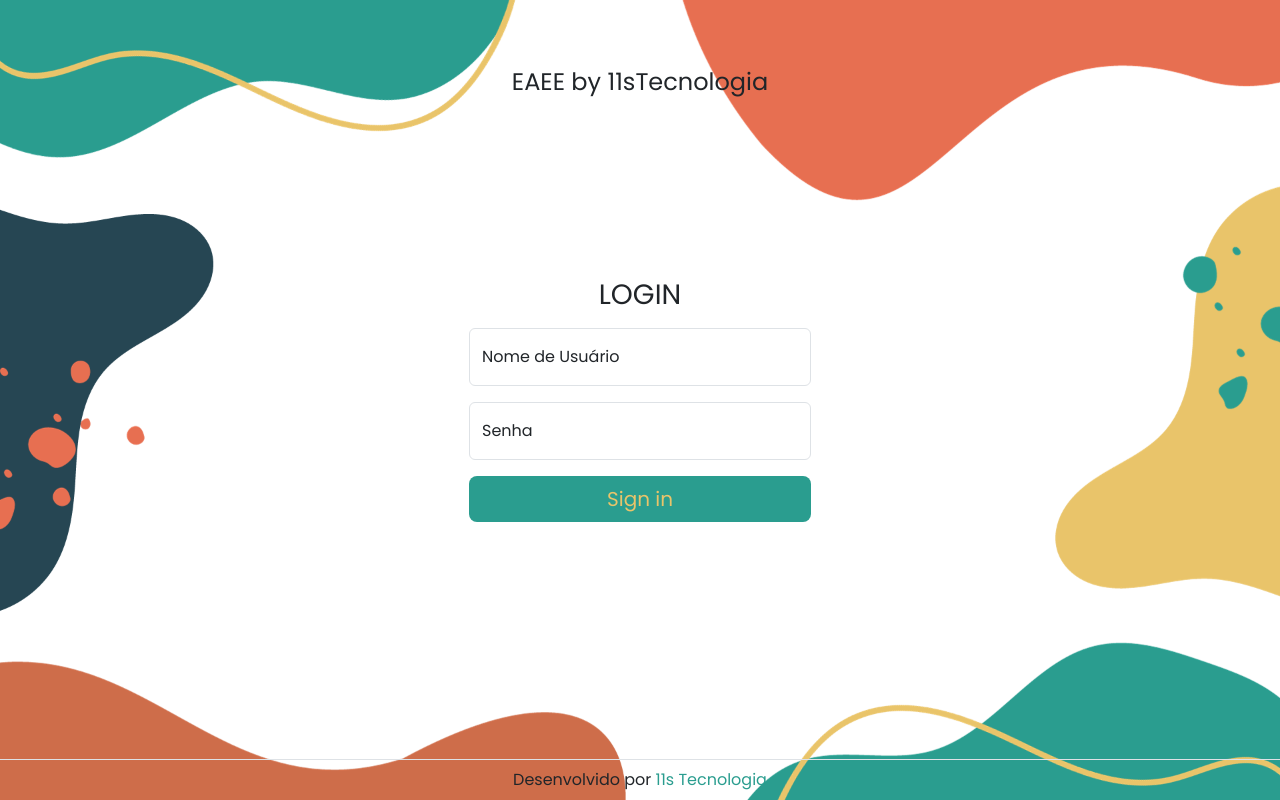
After one commit to francisco-duo/EAEE-by11sTecnologia, a Django app: page /login/ in a window 1280 px wide. The commit adds this page. Run offline with Django 4.2, Linux system fonts and the light colour scheme.

Commit message:
stle: Crianco template e estilos para o login

```diff
--- a/static/styles/style.css
+++ b/static/styles/style.css
@@ -13,17 +13,17 @@ body {
 }
 
 :root {
-    --bg-primary: #2A9D8F;
-    --bg-secondary: #E9C46A;
-    --bg-orange: #F4A261;
-    --bg-dark-orange: #E76F51;
-    --bg-dark-green: #264653;
-    --dark: #5A5E4F;
+    --bg-primary: #2A9D8F !important;
+    --bg-secondary: #E9C46A !important;
+    --bg-orange: #F4A261 !important;
+    --bg-dark-orange: #E76F51 !important;
+    --bg-dark-green: #264653 !important;
+    --dark: #5A5E4F !important;
 }
 
 /* Colors */
 
-.bg-priamry {
+.bg-color-primary {
     background: var(--bg-primary) !important;
 }
 
@@ -41,6 +41,12 @@ body {
     background: var(--bg-orange) !important;
 }
 
+.btn-orange {
+    background: var(--bg-orange) !important;
+    color: var(--bg-dark-green) !important;
+    border: var(--bg-dark-green) !important;
+}
+
 .bg-black-orange {
     background: var(--bg-dark-orange) !important;
 }
@@ -53,8 +59,18 @@ body {
     color: var(--dark) !important;
 }
 
+.btn-dark {
+    background: var(--bg-dark-green) !important;
+    color: var(--bg-dark-orange) !important;
+    border: var(--bg-dark-green) !important;
+}
+
 .text-green {
     color: var(--bg-primary) !important;
+}
+
+.text-yellow {
+    color: var(--bg-secondary) !important;
 }
 
 /* Size */
--- a/templates/pages/home.html
+++ b/templates/pages/home.html
@@ -2,11 +2,11 @@
 {% load static %}
 {% block main %}
 <section class="d-flex align-items-end vh-100">
-    <div class="container d-flex justify-content-center align-items-center bg-light rounded-top vh-50 shadow-top">
+    <div class="container d-flex justify-content-center align-items-center bg-color-primary rounded-top vh-50 shadow-top">
         <div class="container p-5">
-            <h1 class="text-dark text-center my-2">FAÇA LOGIN NO APP DA EAEE</h1>
+            <h1 class="text-yellow text-center my-2">FAÇA LOGIN NO APP DA EAEE</h1>
             <div class="container d-flex justify-content-center m-2">
-                <a class="btn btn-primary my-4 shadow" href="#" role="button">LOGIN</a>
+                <a class="btn btn-orange my-4 shadow" href="{% url 'login' %}" role="button">LOGIN</a>
             </div>
         </div>
     </div>
--- /dev/null
+++ b/templates/pages/login.html
@@ -0,0 +1,24 @@
+{% extends 'base.html' %}
+{% load static %}
+
+{% block title %}login{% endblock title %}
+
+{% block main %}
+<section class="d-flex justify-content-center align-items-center vh-100 p-auto">
+    <form>
+        {% csrf_token %}
+        <h1 class="h3 mb-3 fw-normal text-center text-dark">LOGIN</h1>
+
+        <div class="form-floating mb-3">
+            <input name="login" type="text" class="form-control" id="floatingInput" placeholder="name@example.com">
+            <label for="floatingInput">Nome de Usuário</label>
+        </div>
+        <div class="form-floating mb-3">
+            <input name="password" type="password" class="form-control" id="floatingPassword" placeholder="Senha">
+            <label for="floatingPassword">Senha</label>
+        </div>
+
+        <button class="w-100 btn btn-lg btn-primary" type="submit">Sign in</button>
+    </form>
+</section>
+{% endblock main %}
--- a/templates/partials/_footer.html
+++ b/templates/partials/_footer.html
@@ -1,6 +1,6 @@
 {% load static %}
 <footer class="fixed-bottom border-top text-center py-2">
-    Desenvolvido por <span><a class="text-green" href="#">11s Tecnologia</a></span>
+    Desenvolvido por <span><a class="text-green" href="https://www.linkedin.com/company/11ti">11s Tecnologia</a></span>
 </footer>
 
 <script src="https://cdn.jsdelivr.net/npm/bootstrap@5.3.2/dist/js/bootstrap.bundle.min.js" integrity="sha384-C6RzsynM9kWDrMNeT87bh95OGNyZPhcTNXj1NW7RuBCsyN/o0jlpcV8Qyq46cDfL" crossorigin="anonymous"></script>
```
